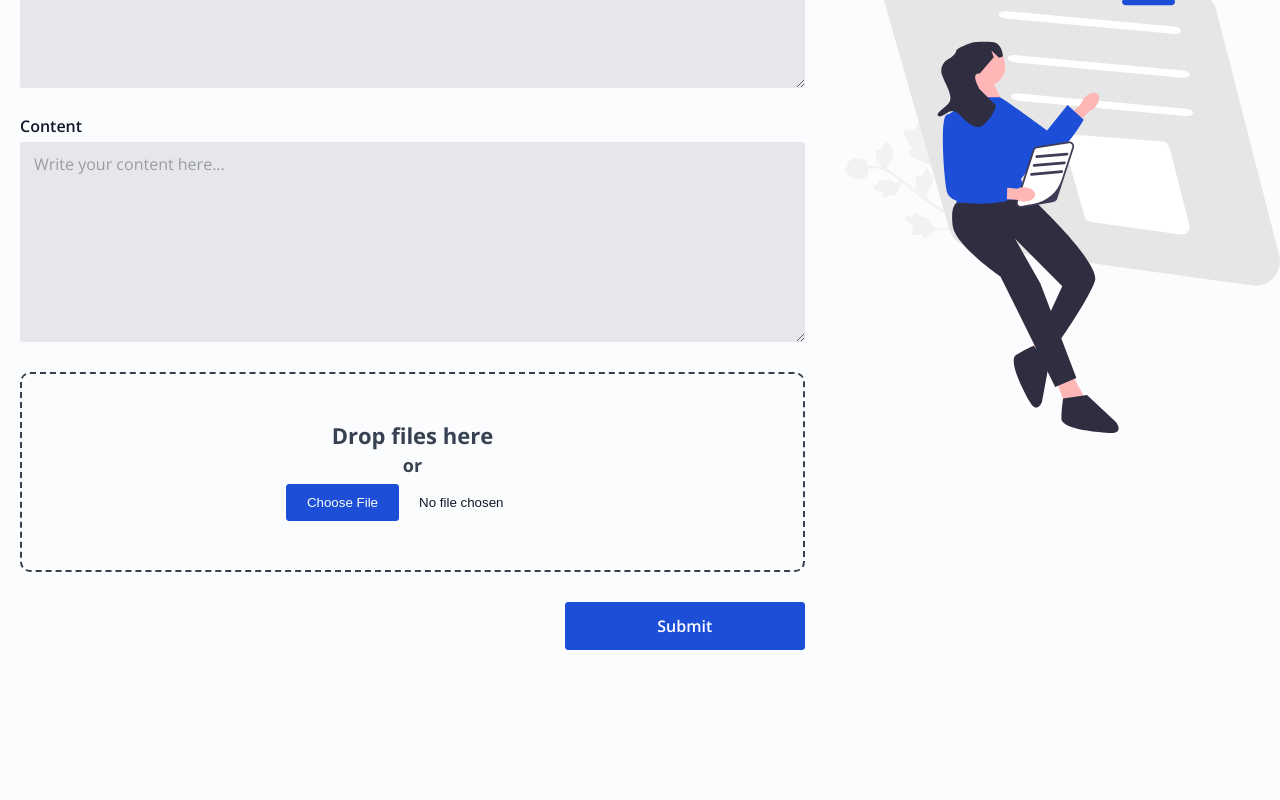
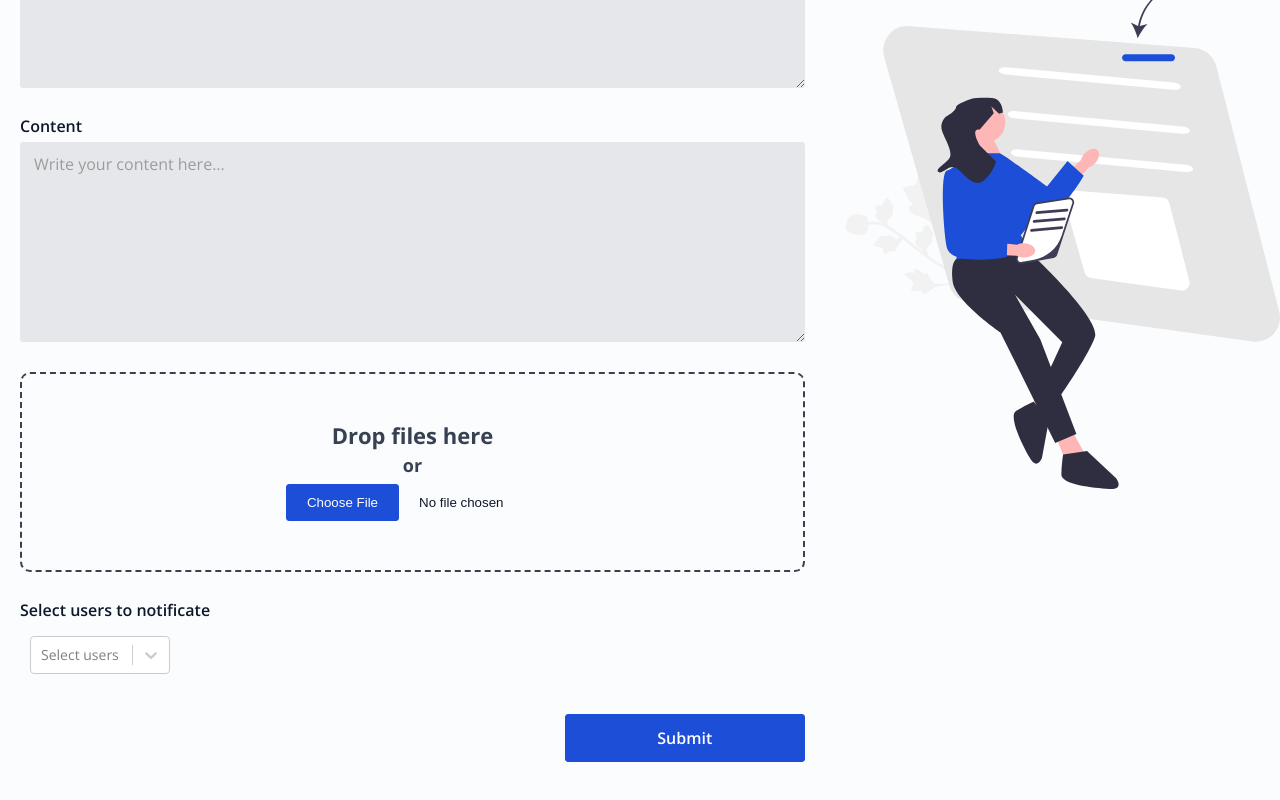
Before and after one commit to PacekMikolaj/NewsWeb, a React app: page /add-article in a window 1280 px wide. Shown: the part 352-1152 px from the top of the page. Before the commit the page ends 1042 px from the top, so only its background shows below. Built offline with nearby package versions, Linux system fonts and the light colour scheme; no server answers; the database is empty.

Commit message:
added notification

```diff
--- a/src/App.tsx
+++ b/src/App.tsx
@@ -10,7 +10,9 @@ import { AnimatePresence } from "framer-motion";
 import SingleArticle, {
   loader as singleArticleLoader,
 } from "./pages/SingleArticle/SingleArticle";
-import AddArticle from "./pages/AddArticle/AddArticle";
+import AddArticle, {
+  loader as addArticleLoader,
+} from "./pages/AddArticle/AddArticle";
 //TODO
 /*
   - style article details
@@ -48,6 +50,7 @@ const router = createBrowserRouter([
       {
         path: "add-article",
         element: <AddArticle />,
+        loader: addArticleLoader,
       },
       {
         path: "addNotification",
--- a/src/components/UI/Filter/Filter.tsx
+++ b/src/components/UI/Filter/Filter.tsx
@@ -18,17 +18,18 @@ export const styles: StylesConfig = {
     textOverflow: "ellipsis",
     whiteSpace: "nowrap",
     overflow: "hidden",
-
   }),
   option: (baseStyles, state) => ({
     ...baseStyles,
     fontSize: "1.4rem",
     textTransform: "capitalize",
     cursor: "pointer",
+    width: "14rem",
   }),
   menu: (baseStyles, state) => ({
     ...baseStyles,
     zIndex: 2,
+    width: "14rem",
   }),
 };
 
@@ -37,7 +38,6 @@ const Filter: React.FC<FilterProps> = ({ onChange, value }) => {
     { value: value, label: value },
     { value: "", label: "All" },
   ];
-
 
   return (
     <div className="filter-component">
--- a/src/pages/AddArticle/AddArticle.less
+++ b/src/pages/AddArticle/AddArticle.less
@@ -51,6 +51,14 @@
     &__label {
       font-weight: 600;
       font-size: 1.6rem;
+    }
+
+    &__select {
+      gap: 1rem;
+      padding: 1rem;
+      border-radius: var(--border-radius-default);
+      margin-left: 0;
+      width: 100%;
     }
 
     &__checkbox-wrapper {
--- a/src/pages/AddArticle/AddArticle.tsx
+++ b/src/pages/AddArticle/AddArticle.tsx
@@ -5,9 +5,15 @@ import { Button } from "../../components/UI/Button/Button";
 import { useState } from "react";
 import { uploadImage } from "../../services/storageAPI";
 import { Article, uploadArticle } from "../../services/articleAPI";
-import { useNavigate } from "react-router-dom";
+import { useLoaderData, useNavigate } from "react-router-dom";
 import Input from "../../components/UI/Input/Input";
-import image from '../../assets/add2.svg';
+import image from "../../assets/add2.svg";
+import { getAllUsers } from "../../services/userAPI";
+import { User } from "../../services/userAPI";
+import Select, { MultiValue } from "react-select";
+import { styles as selectStyles } from "../../components/UI/Filter/Filter";
+import { addNotification } from "../../services/notificationsAPI";
+import { Notification } from "../../services/notificationsAPI";
 
 type FormDataType = {
   title: string;
@@ -19,44 +25,60 @@ type FormDataType = {
 
 const AddArticle = () => {
   const { userData } = useContext(UserContext);
+  const allUsersList = useLoaderData() as User[];
   const fileRef = useRef<HTMLInputElement>(null);
   const navigate = useNavigate();
+  const usersToNotificate = useRef<string[]>([]);
 
   const handleSubmit = async (e: React.FormEvent) => {
     e.preventDefault();
 
     console.log(formData);
 
-    if (!formData.image) return;
-    let imageData;
-    try {
-      imageData = await uploadImage(formData.image.name, formData.image);
-      console.log(imageData);
-    } catch (err) {
-      console.log(err);
-    }
-    if (!imageData) return;
-
+    // if (!formData.image) return;
+    // let imageData;
+    // try {
+    //   imageData = await uploadImage(formData.image.name, formData.image);
+    //   console.log(imageData);
+    // } catch (err) {
+    //   console.log(err);
+    //   return;
+    // }
+    // if (!imageData) return;
+    //@ts-ignore
     const article: Article = {
       title: formData.title,
       content: formData.content,
       entry: formData.entry,
-      image: imageData.metadata.name,
+      // image: imageData.metadata.name,
       categories: formData.categories,
       author: `${userData.name} ${userData.surname}`,
       date: new Date().toISOString().substring(0, 10),
     };
 
-    uploadArticle(article)
-      .then((response) => {
-        console.log(response);
-        navigate("/");
-      })
-      .catch((error) => {
-        console.log(error);
-      });
+    if (usersToNotificate.current.length > 0) {
+      const notification: Notification = {
+        content: article.title,
+        date: article.date,
+        author: article.author,
+        users: usersToNotificate.current,
+      };
+      // console.log(notification);
+      try {
+        await addNotification(notification);
+      } catch (err) {
+        console.log(err);
+        return;
+      }
+    }
 
-    console.log(article);
+    // try {
+    //   await uploadArticle(article);
+    //   navigate("/");
+    // } catch (err) {
+    //   console.log(err);
+    //   return;
+    // }
   };
 
   const [formData, setFormData] = useState<FormDataType>({
@@ -96,6 +118,12 @@ const AddArticle = () => {
         categories: prevFormData.categories.filter((c) => c !== category),
       }));
     }
+  };
+
+  const handleSelectChange = (e: MultiValue<unknown>) => {
+    usersToNotificate.current = e.map(
+      (user: unknown) => (user as { value: string }).value
+    );
   };
 
   return (
@@ -182,6 +210,7 @@ const AddArticle = () => {
             onChange={handleChange}
           />
         </div>
+        {/* zepsuty jest ten input, bo w formData nie ma tego zdjęcia */}
         <div className="add-article__input-wrapper">
           <label
             htmlFor="images"
@@ -213,6 +242,22 @@ const AddArticle = () => {
             />
           </label>
         </div>
+        <div className="add-article__input-wrapper">
+          <label className="add-article__label" htmlFor="notification">
+            Select users to notificate{" "}
+          </label>
+          <Select
+            placeholder="Select users"
+            className="add-article__select"
+            isMulti
+            styles={selectStyles}
+            onChange={handleSelectChange}
+            options={allUsersList.map((user) => ({
+              value: user.id,
+              label: `${user.name} ${user.surname}`,
+            }))}
+          />
+        </div>
 
         <Button className="add-article__btn" type="submit">
           Submit
@@ -227,4 +272,8 @@ const AddArticle = () => {
   );
 };
 
+export const loader = async () => {
+  return await getAllUsers();
+};
+
 export default AddArticle;
--- a/src/pages/AppLayout/AppLayout.tsx
+++ b/src/pages/AppLayout/AppLayout.tsx
@@ -2,11 +2,22 @@ import { Outlet, useNavigation } from "react-router-dom";
 import Header from "../../components/Header/Header";
 import "./AppLayout.less";
 import Loader from "../../components/UI/Loader/Loader";
+import { useContext } from "react";
+import { UserContext } from "../../UserContext";
+import { useEffect } from "react";
+import { listenForNotifications } from "../../services/notificationsAPI";
 
 const AppLayout = () => {
+  const { userData } = useContext(UserContext);
   const navigaton = useNavigation();
   const isLoading = navigaton.state === "loading";
-  console.log(navigaton);
+
+  useEffect(() => {
+    if (userData.id) {
+      const unsubscribe = listenForNotifications(userData.id);
+      return () => unsubscribe();
+    }
+  }, [userData]);
 
   return (
     <div
--- /dev/null
+++ b/src/services/notificationsAPI.ts
@@ -0,0 +1,39 @@
+import { firestoreDatabase } from "../../firebase";
+import {
+  collection,
+  onSnapshot,
+  query,
+  where,
+  addDoc,
+} from "firebase/firestore";
+
+export interface Notification {
+  content: string;
+  date: string;
+  id?: string;
+  author: string;
+  users: string[];
+}
+
+export const listenForNotifications = (userId: string) => {
+  const notificationQuery = query(
+    collection(firestoreDatabase, "notifications"),
+    where("users", "array-contains", userId)
+  );
+
+  const unsubscribe = onSnapshot(notificationQuery, (querySnapshot) => {
+    console.log(querySnapshot.docChanges());
+    querySnapshot.docChanges().forEach((change) => {
+      if (change.type === "added") {
+        window.alert("You have a new notification!");
+      }
+    });
+  });
+
+  return unsubscribe;
+};
+
+export const addNotification = async (notificationData: Notification) => {
+  const notificationRef = collection(firestoreDatabase, "notifications");
+  await addDoc(notificationRef, notificationData);
+};
--- a/src/services/userAPI.ts
+++ b/src/services/userAPI.ts
@@ -3,7 +3,7 @@ import {
   signInWithEmailAndPassword,
 } from "firebase/auth";
 import { firebaseAuth, firestoreDatabase } from "../../firebase";
-import { setDoc, doc, getDoc } from "firebase/firestore";
+import { setDoc, doc, getDoc, getDocs, collection } from "firebase/firestore";
 
 export type User = {
   id?: string;
@@ -53,3 +53,11 @@ export const getUserData = async (uid: string) => {
     return { error: "User does not exist!" };
   }
 };
+
+export const getAllUsers = async () => {
+  const querySnapshot = await getDocs(collection(firestoreDatabase, "users"));
+  return querySnapshot.docs.map((doc) => ({
+    ...doc.data(),
+    id: doc.id,
+  }));
+};
--- a/webpack.config.ts
+++ b/webpack.config.ts
@@ -19,7 +19,7 @@ export const config: Configuration = {
     },
     historyApiFallback: true,
     compress: true,
-    port: 3000,
+    port: 4000,
   },
   module: {
     rules: [
@@ -43,14 +43,14 @@ export const config: Configuration = {
       },
       {
         test: /\.(png|jpe?g|gif)$/i,
-        type: 'asset/resource',
+        type: "asset/resource",
         generator: {
-          filename: 'images/[name][ext]'
-        }
+          filename: "images/[name][ext]",
+        },
       },
       {
         test: /\.svg$/,
-        use: ['svg-url-loader'],
+        use: ["svg-url-loader"],
       },
     ],
   },
```
